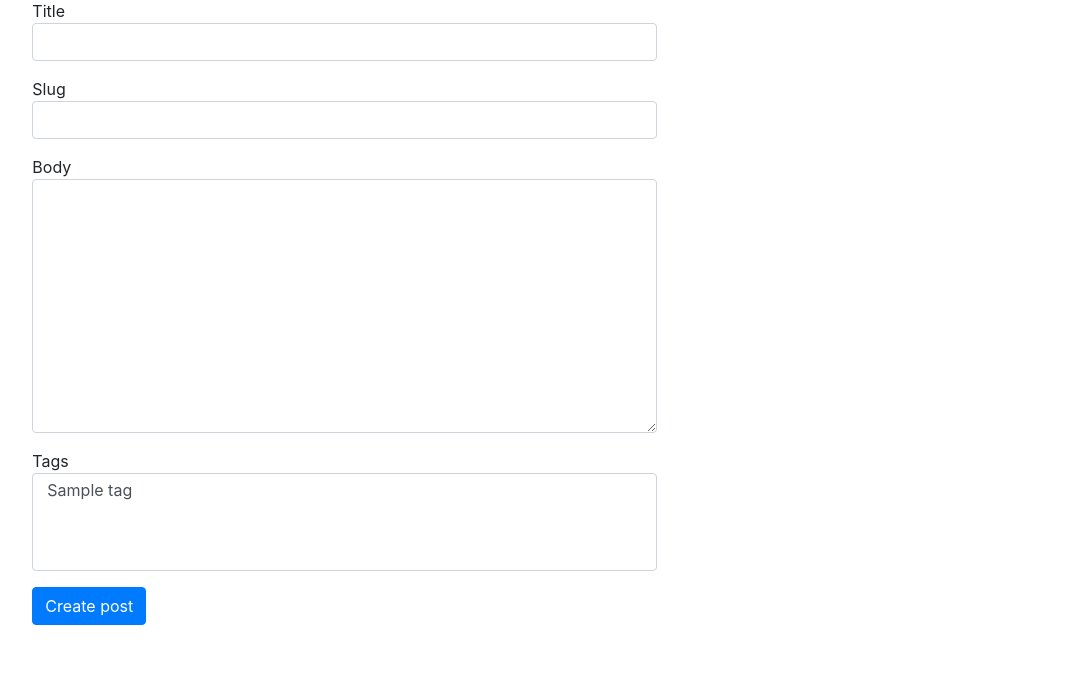
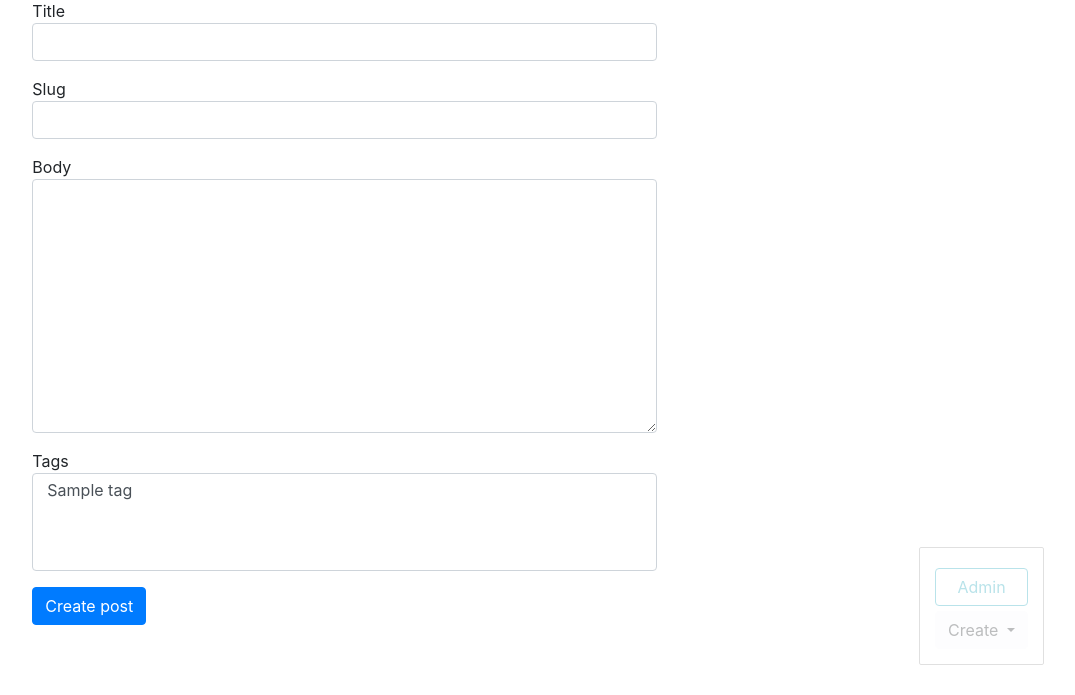
Before and after one commit to fj-fj-fj/test_django, a Django app: page /blog/post/create/ in a window 1280 px wide. Shown: the part 105-800 px from the top of the page, without its empty margins (186-1261 px from the left). Run offline with Django 3.2, Linux system fonts and the light colour scheme; a user stored in the database is signed in; tables that the repository leaves empty hold one stand-in row (values such as "Sample post"); some libraries are stand-ins or nearby versions.

Commit message:
custom css 'admin-panel'

```diff
--- a/blog/settings.py
+++ b/blog/settings.py
@@ -121,3 +121,6 @@ USE_TZ = True
 # https://docs.djangoproject.com/en/3.0/howto/static-files/
 
 STATIC_URL = '/static/'
+STATICFILES_DIRS = [
+    os.path.join(BASE_DIR, 'static')
+]
--- a/firstapp/templates/firstapp/base_blog.html
+++ b/firstapp/templates/firstapp/base_blog.html
@@ -1 +1,15 @@
 {% extends 'base.html' %}
+
+{% block admin-panel %}
+  <div class="btn-group">
+    <button type="button" class="btn btn-light dropdown-toggle" data-toggle="dropdown" aria-haspopup="true" aria-expanded="false">
+      Create
+    </button>
+    <div class="dropdown-menu">
+      <a class="dropdown-item" href="{% url 'post_create_url' %}">Post</a>
+      <a class="dropdown-item" href="{% url 'tag_create_url' %}">Tag</a>
+    </div>
+  </div>
+  <a href="{{ admin_object.get_update_url }}" class="btn btn-light edit" style="{% if detail %}display: block;{% endif %}">Edit</a>
+  <a href="{{ admin_object.get_delete_url }}" class="btn btn-danger delete" style="{% if detail %}display: block;{% endif %}">Delete</a>
+{% endblock %}
--- a/firstapp/utils.py
+++ b/firstapp/utils.py
@@ -13,7 +13,8 @@ class ObjectDetailMixin:
 
     def get(self, request, slug):
         obj = get_object_or_404(self.model, slug__iexact=slug)
-        return render(request, self.template, {self.model.__name__.lower(): obj})
+        return render(request, self.template, {self.model.__name__.lower(): obj,
+                                'admin_object': obj, 'detail': True})
 
 
 class ObjectCreateMixin:
--- /dev/null
+++ b/static/css/styles.css
@@ -0,0 +1,22 @@
+.admin-panel {
+  border: 1px solid #999;
+  border-radius: 2px;
+  position: fixed;
+  right: 50px;
+  bottom: 30px;
+  opacity: 0.3;
+  padding: 15px;
+}
+
+.admin-panel:hover {
+  opacity: 1;
+}
+
+.admin-panel a {
+  display: block;
+  margin: 5px 0px;
+}
+
+a.edit, a.delete {
+  display: none;
+}
--- a/templates/base.html
+++ b/templates/base.html
@@ -1,10 +1,15 @@
+{% load static %}
 <!DOCTYPE html>
 <html lang="en">
 <head>
   <meta charset="UTF-8">
   <meta name="viewport" content="width=device-width, initial-scale=1.0">
   <meta http-equiv="X-UA-Compatible" content="ie=edge">
+  <script src="https://code.jquery.com/jquery-3.5.1.slim.min.js" integrity="sha384-DfXdz2htPH0lsSSs5nCTpuj/zy4C+OGpamoFVy38MVBnE+IbbVYUew+OrCXaRkfj" crossorigin="anonymous"></script>
+  <script src="https://cdn.jsdelivr.net/npm/popper.js@1.16.0/dist/umd/popper.min.js" integrity="sha384-Q6E9RHvbIyZFJoft+2mJbHaEWldlvI9IOYy5n3zV9zzTtmI3UksdQRVvoxMfooAo" crossorigin="anonymous"></script>
+  <script src="https://stackpath.bootstrapcdn.com/bootstrap/4.5.0/js/bootstrap.min.js" integrity="sha384-OgVRvuATP1z7JjHLkuOU7Xw704+h835Lr+6QL9UvYjZE3Ipu6Tp75j7Bh/kR0JKI" crossorigin="anonymous"></script>
   <link rel="stylesheet" href="https://stackpath.bootstrapcdn.com/bootstrap/4.5.0/css/bootstrap.min.css" integrity="sha384-9aIt2nRpC12Uk9gS9baDl411NQApFmC26EwAOH8WgZl5MYYxFfc+NcPb1dKGj7Sk" crossorigin="anonymous">
+  <link rel="stylesheet" href="{% static 'css/styles.css' %}">
   <title>
     {% block title %}
       Blog
@@ -44,5 +49,9 @@
         {% endblock %}</div>
     </div>
   </div>
+  <div class="admin-panel align-items-center">
+    <a href="/admin" class="btn btn-outline-info">Admin</a>
+    {% block admin-panel %}{% endblock %}
+  </div>
 </body>
 </html>
```
